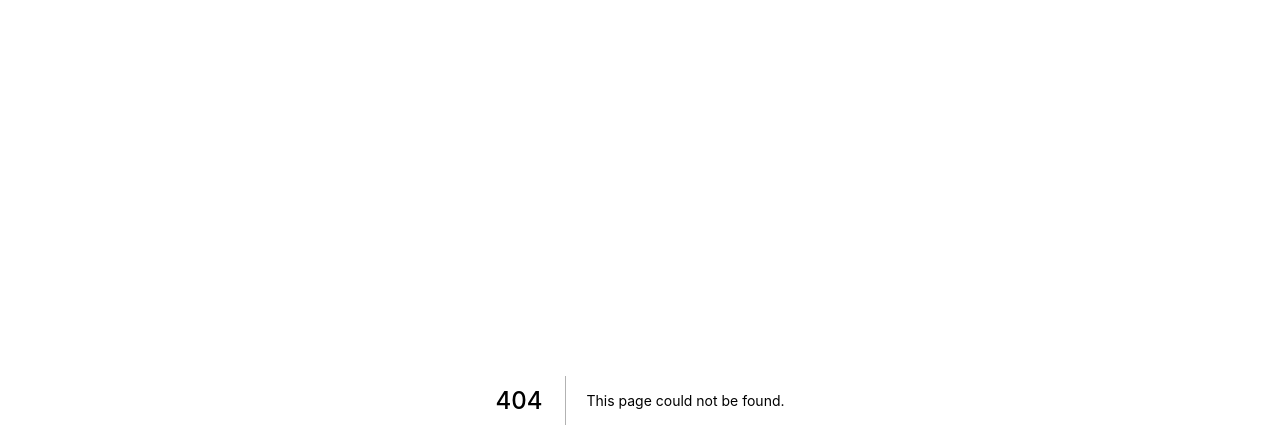
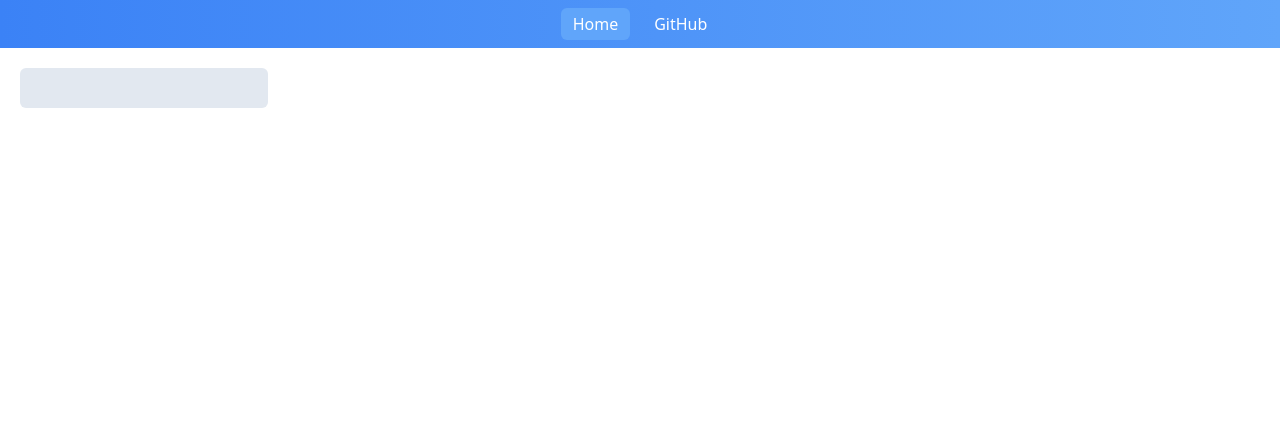
Before and after one commit to Toshimichi0915/blog-old, a Next.js app: page /components/layout in a window 1280 px wide. Before the commit this address had no page. Shown: the top 448 px of the page. Built offline with nearby package versions, Linux system fonts and the light colour scheme.

Commit message:
Add taglist.js

```diff
--- /dev/null
+++ b/core/posts.js
@@ -0,0 +1,14 @@
+export async function getPosts() {
+
+  const url = "https://raw.githubusercontent.com/Toshimichi0915/blog-markdown/master/index.json"
+  const response = await fetch(url)
+
+  if (!response.ok) {
+    throw new Error(`Could not fetch posts. Status: ${response.status} ${response.statusText}`)
+  }
+
+  const posts = await response.json()
+  return {
+    props: { posts }
+  }
+}
--- /dev/null
+++ b/pages/components/layout.js
@@ -0,0 +1,18 @@
+import Navbar from "./navbar";
+import TagList from "./taglist";
+
+export default function Layout({ posts, children }) {
+  return (
+    <>
+      <Navbar name="home" />
+      <div className="flex flex-col-reverse md:flex-row gap-10 m-5">
+        <div className="w-full md:w-1/5">
+          <TagList posts={posts} />
+        </div>
+        <div className="w-full md:w-3/5 lg:w-2/5">
+          {children}
+        </div>
+      </div>
+    </>
+  )
+}
--- a/pages/components/navbar.js
+++ b/pages/components/navbar.js
@@ -1,4 +1,3 @@
-import { Tab } from "@headlessui/react";
 import classNames from "classnames";
 import Link from "next/link";
 
--- /dev/null
+++ b/pages/components/taglist.js
@@ -0,0 +1,42 @@
+import { Disclosure } from "@headlessui/react"
+import { ChevronUpIcon } from '@heroicons/react/solid'
+import classNames from "classnames"
+
+export default function TagList({ posts }) {
+  let tags = {}
+  for (const post in posts) {
+    for (const tag of posts[post].tags) {
+      let arr = tags[tag] || []
+      tags[tag] = arr
+      arr.push(post)
+    }
+  }
+
+  return (
+    <div className="bg-slate-200 h-full rounded-md p-5">
+      {Object.keys(tags).map(tag => {
+        return (
+          <Disclosure key={tag}>
+            {({ open }) => {
+              return (
+                <>
+                  <Disclosure.Button className="text-center flex">
+                    <ChevronUpIcon
+                      className={classNames(open ? "rotate-180" : "rotate-90", "transform w-5 h-5 duration-150 my-1")}
+                    />
+                    <p>{tag}</p>
+                  </Disclosure.Button>
+                  <Disclosure.Panel>
+                    {tags[tag].map(post => {
+                      return <p key={post}>{posts[post].name}</p>
+                    })}
+                  </Disclosure.Panel>
+                </>
+              )
+            }}
+          </Disclosure>
+        )
+      })}
+    </div>
+  )
+}
--- a/pages/index.js
+++ b/pages/index.js
@@ -1,14 +1,15 @@
 import Navbar from "./components/navbar";
 import Link from "next/link"
 import Image from "next/image";
+import Layout from "./components/layout";
+import { getPosts } from "../core/posts";
 
 export default function Index({ posts }) {
   return (
-    <>
-      <Navbar name="home" />
+    <Layout posts={posts}>
       {Object.keys(posts).map(post => {
         return (
-          <article key={post} id={post} className="w-4/5 md:w-3/5 lg:w-2/5 mx-auto my-5 bg-gray-800 rounded-md text-white">
+          <article key={post} id={post} className="bg-gray-800 rounded-md text-white">
             <Link href={`https://raw.githubusercontent.com/Toshimichi0915/blog-markdown/master/pages/${post}/contents.md`}>
               <a>
                 <div className="rounded-md overflow-hidden">
@@ -20,27 +21,15 @@ export default function Index({ posts }) {
                 </div>
 
                 <h1 className="pt-5 px-10 font-bold">{posts[post].name}</h1>
-                <p className="text-right pr-5 pb-5">タグ: {posts[post].tags.join(", ")}</p>
+                <p className="text-right pr-5">{new Date(parseInt(posts[post].date) * 1000).toDateString()}</p>
+                <p className="text-right pr-5 pb-5">{posts[post].tags.join(", ")}</p>
               </a>
             </Link>
           </article>
         )
       })}
-    </>
+    </Layout>
   )
 }
 
-export async function getStaticProps() {
-
-  const url = "https://raw.githubusercontent.com/Toshimichi0915/blog-markdown/master/index.json"
-  const response = await fetch(url)
-
-  if (!response.ok) {
-    throw new Error(`Could not fetch posts. Status: ${response.status} ${response.statusText}`)
-  }
-
-  const posts = await response.json()
-  return {
-    props: { posts }
-  }
-}
+export const getStaticProps = getPosts
```
